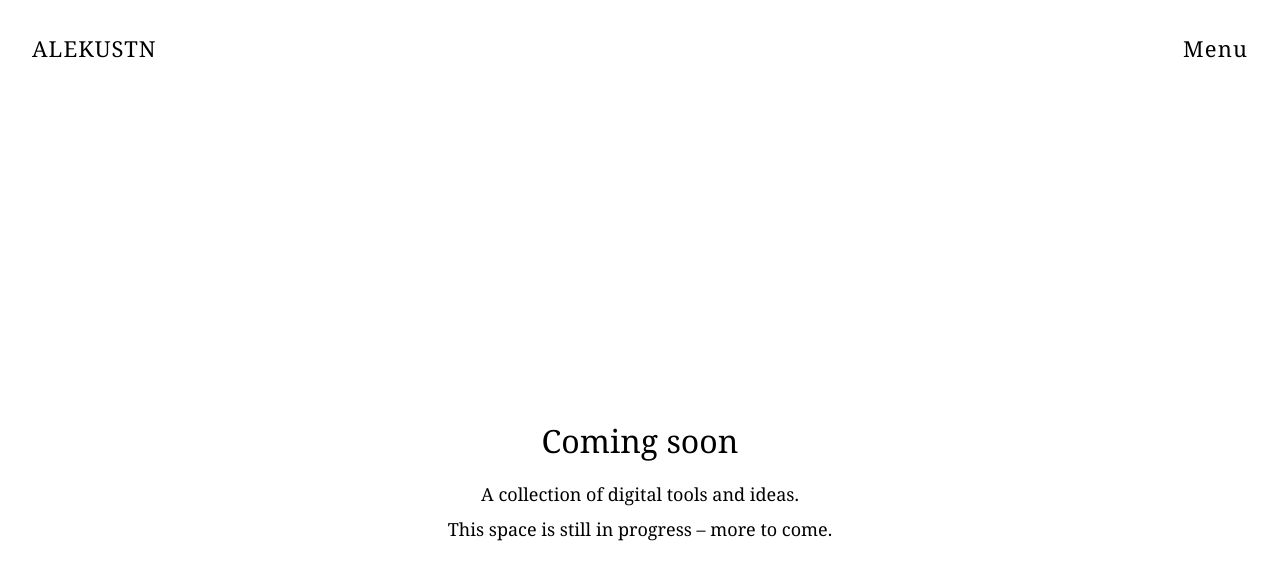
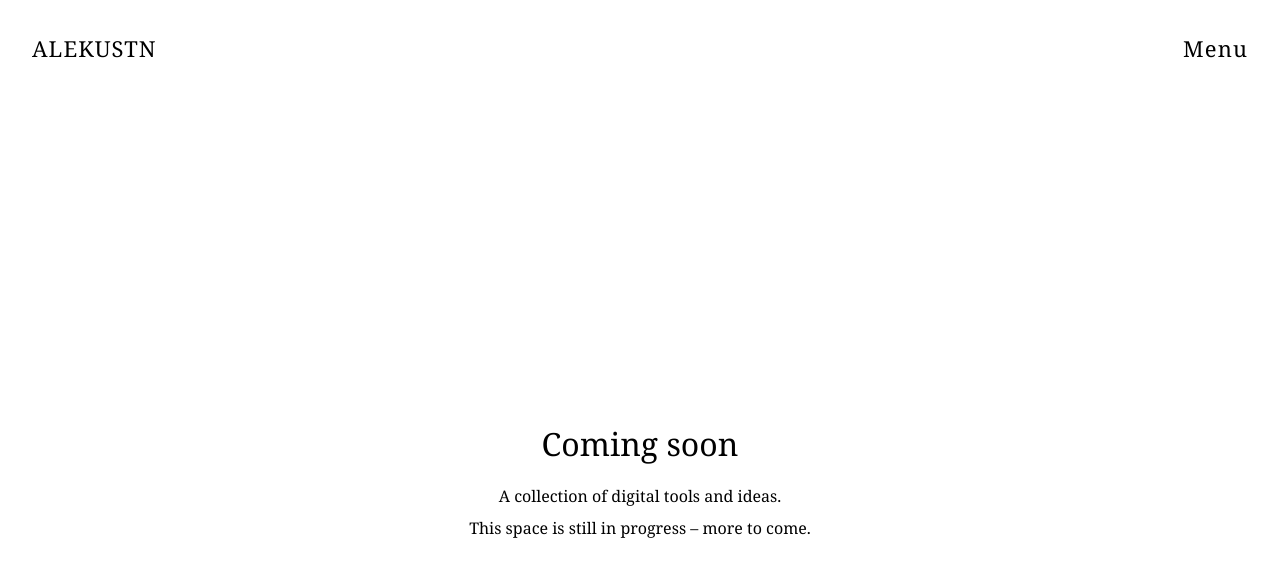
Before and after one commit to alekustn-studio/alekustn-website, a Next.js app: page /products in a window 1280 px wide. Shown: the top 580 px of the page. Built offline with nearby package versions, Linux system fonts and the light colour scheme.

Commit message:
DEPLOY: Update font size for mobile on Products page

```diff
--- a/app/products/page.tsx
+++ b/app/products/page.tsx
@@ -41,13 +41,13 @@ export default function Products() {
           Coming soon
         </h1>
         <p style={{
-          fontSize: isDesktop ? '18px' : '16px',
+          fontSize: '16px',
           marginBottom: '8px'
         }}>
           A collection of digital tools and ideas.
         </p>
         <p style={{
-          fontSize: isDesktop ? '18px' : '16px'
+          fontSize: '16px'
         }}>
           This space is still in progress – more to come.
         </p>
```
